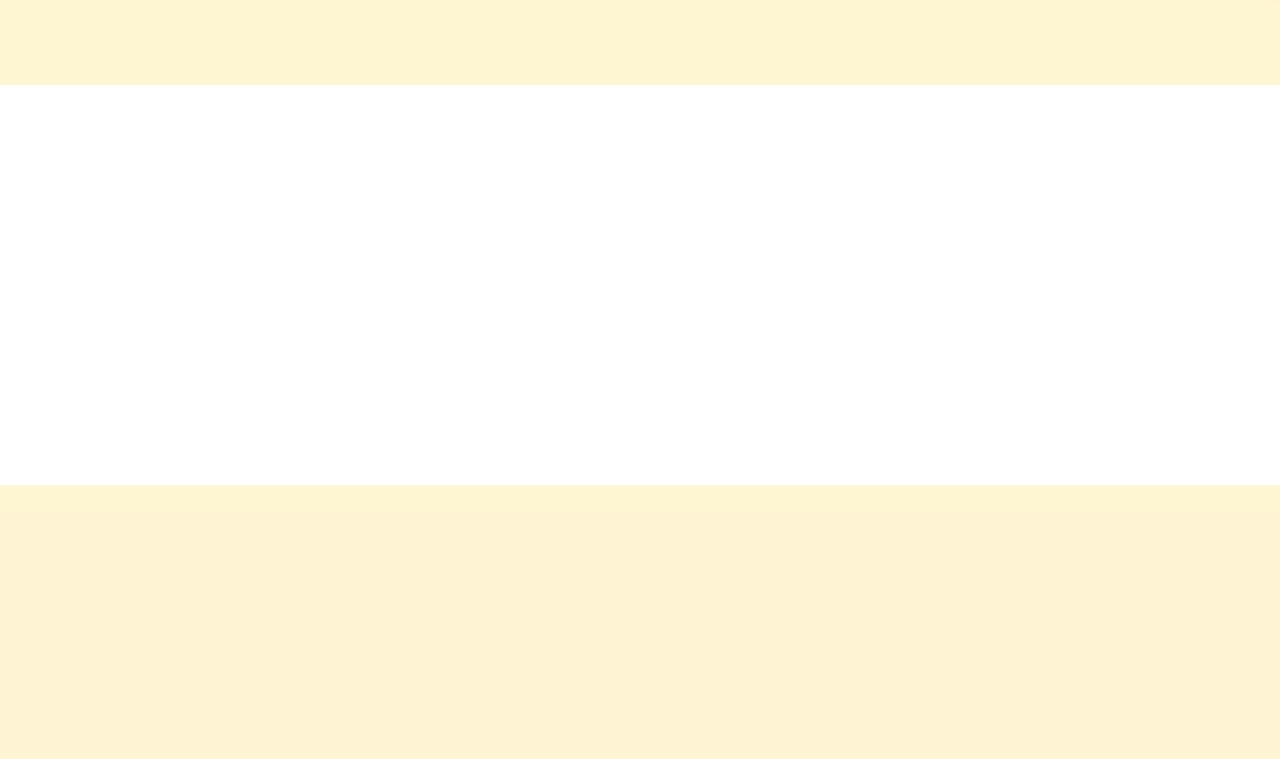
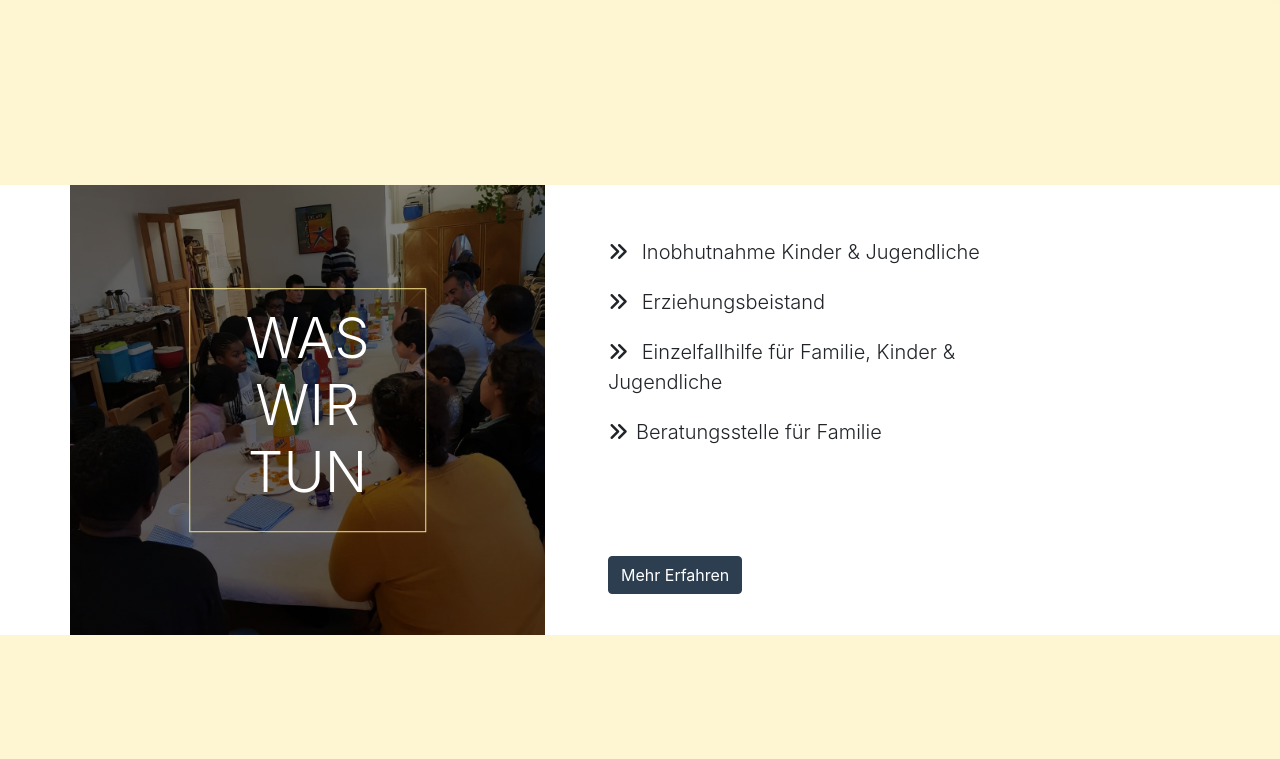
Before and after one commit to ofemmy/getu-web-project, a website: page index.html in a window 1280 px wide. Shown: the part 1521-2280 px from the top of the page. Drawn offline with nearby package versions, Linux system fonts and the light colour scheme.

Commit message:
added the features section

```diff
--- a/index.html
+++ b/index.html
@@ -4,6 +4,7 @@
     <meta charset="UTF-8" />
     <meta name="viewport" content="width=device-width, initial-scale=1.0" />
     <meta http-equiv="X-UA-Compatible" content="ie=edge" />
+    <script src="https://kit.fontawesome.com/1a77e76b10.js"></script>
     <link
       href="https://fonts.googleapis.com/css?family=Lato:400,700&display=swap"
       rel="stylesheet"
@@ -97,7 +98,7 @@
           <div class="container h-100">
             <div class="row h-100">
               <div class="col-md-7 intro-text-box d-flex h-100">
-                <p class="lead align-self-center">
+                <p class="lead align-self-center text-justify">
                   <strong>GeTu Prospects e.V.</strong> ist eine christliche
                   Einrichtung, die ambulante Hilfe für Menschen aller Kulturen
                   und Nationen bietet. Unsere Arbeit basiert auf christlichen
@@ -107,8 +108,8 @@
                   betrachten.
                 </p>
               </div>
-              <div class="col-md-5" id="intro-image-box">
-                <div class="intro-image-box-title">
+              <div class="col-md-5 custom-image-box-intro">
+                <div class="custom-image-box-title">
                   <h2 class="p-3 display-4 text-uppercase">
                     Wer wir sind
                   </h2>
@@ -129,10 +130,68 @@
             </p>
           </div>
         </div>
-        <div></div>
+        <div>
+          <div class="container h-100">
+            <div class="row h-100">
+              <div class="col-md-5 custom-image-box-feature">
+                <div class="custom-image-box-title">
+                  <h2 class="p-3 display-4 text-uppercase">
+                    Was wir tun
+                  </h2>
+                </div>
+              </div>
+              <div
+                class="col-md-5 ml-5 intro-text-box d-flex flex-column justify-content-around h-100"
+              >
+                <ul class="custom-feature-list">
+                  <li class="lead">
+                    <span class="mr-2"
+                      ><i class="fas fa-angle-double-right"></i
+                    ></span>
+                    Inobhutnahme Kinder & Jugendliche
+                  </li>
+                  <li class="lead">
+                    <span class="mr-2"
+                      ><i class="fas fa-angle-double-right"></i
+                    ></span>
+                    Erziehungsbeistand
+                  </li>
+                  <li class="lead">
+                    <span class="mr-2"
+                      ><i class="fas fa-angle-double-right"></i
+                    ></span>
+                    Einzelfallhilfe für Familie, Kinder & Jugendliche
+                  </li>
+                  <li class="lead">
+                    <span class="mr-2"
+                      ><i class="fas fa-angle-double-right"></i></span
+                    >Beratungsstelle für Familie
+                  </li>
+                </ul>
+                <!-- <p class="lead text-justify">
+                  Integrative Arbeit liegt uns besonders am Herzen. Wir
+                  motivieren die betreuten Kinder und Jugendliche am
+                  gesellschaftlichen Leben teilzuhaben, um die Herausforderung
+                  der Ausgrenzung und Isolation zu überwinden. Als Team wollen
+                  wir Vorbild für die Kinder und Jugendlichen sein, pflegen eine
+                  Kultur des Respekts gegenüber dem, was zunächst fremd
+                  erscheint und bemühen uns dazu beizutragen, dass das Leben und
+                  die soziale Umwelt entwicklungsförderliche Bedingen des
+                  Aufwachsens und der Verselbständigung bietet.
+                </p> -->
+                <div>
+                  <button type="button" class="btn btn-primary">
+                    Mehr Erfahren
+                  </button>
+                </div>
+              </div>
+            </div>
+          </div>
+        </div>
         <div></div>
       </section>
     </main>
+    <footer class="bg-info">FOOTER</footer>
     <!-- JAVASCRIPT SCRIPTS -->
     <script
       src="https://code.jquery.com/jquery-3.2.1.slim.min.js"
--- a/sass/_custom.scss
+++ b/sass/_custom.scss
@@ -3,6 +3,7 @@ $custom-white: #ffffff;
 
 $theme-colors: (
   "primary": #2c3e50,
-  "danger": #ff4136
+  "danger": #ff4136,
+  "info": #bdc3c7,
 
 );
--- /dev/null
+++ b/sass/_footer.scss
@@ -0,0 +1,8 @@
+footer {
+  min-height: 100px;
+}
+footer {
+  height: 100px;
+  padding: 50px;
+  width: 100%;
+}
--- a/sass/_startPageSections.scss
+++ b/sass/_startPageSections.scss
@@ -1,25 +1,27 @@
 section > div {
-  height: 400px;
+  height: 450px;
 }
 section > div:nth-of-type(even) {
   background: rgba(249, 202, 36, 0.2);
 }
-.intro-text-box {
-  height: inherit;
-}
-#intro-image-box {
+.custom-image-box-intro,
+.custom-image-box-feature {
   position: relative;
-  //   height: 400px;
-  //   width: 100%;
+  overflow: hidden;
+  cursor: pointer;
   background: linear-gradient(rgba(0, 0, 0, 0.5), rgba(0, 0, 0, 0.5)),
     url("../img/bible2.jpg");
   background-position: center;
   background-size: cover;
   padding: 0;
-  overflow: hidden;
-  cursor: pointer;
 }
-.intro-image-box-title {
+.custom-image-box-feature {
+  background: linear-gradient(rgba(0, 0, 0, 0.5), rgba(0, 0, 0, 0.5)),
+    url("../img/specimen2.jpg");
+  background-position: center;
+  background-size: cover;
+}
+.custom-image-box-title {
   position: absolute;
   top: 50%;
   left: 50%;
@@ -35,7 +37,14 @@ section > div:nth-of-type(even) {
     // }
   }
 }
-
 .custom-blockquote-text {
   font-size: 30px;
 }
+.custom-feature-list {
+  list-style: none;
+  padding: 0;
+  li {
+    //border: 1px solid #eee;
+    padding: 10px 0 10px 0;
+  }
+}
--- a/sass/main.scss
+++ b/sass/main.scss
@@ -5,6 +5,8 @@
 @import "./jumbotron";
 @import "./startPageSections";
 
+@import "./footer";
+
 // Custom.scss
 // Option A: Include all of Bootstrap
 
```
Also changed, not shown: css/style.css, img/specimen.jpg (added), img/specimen2.jpg (added).
